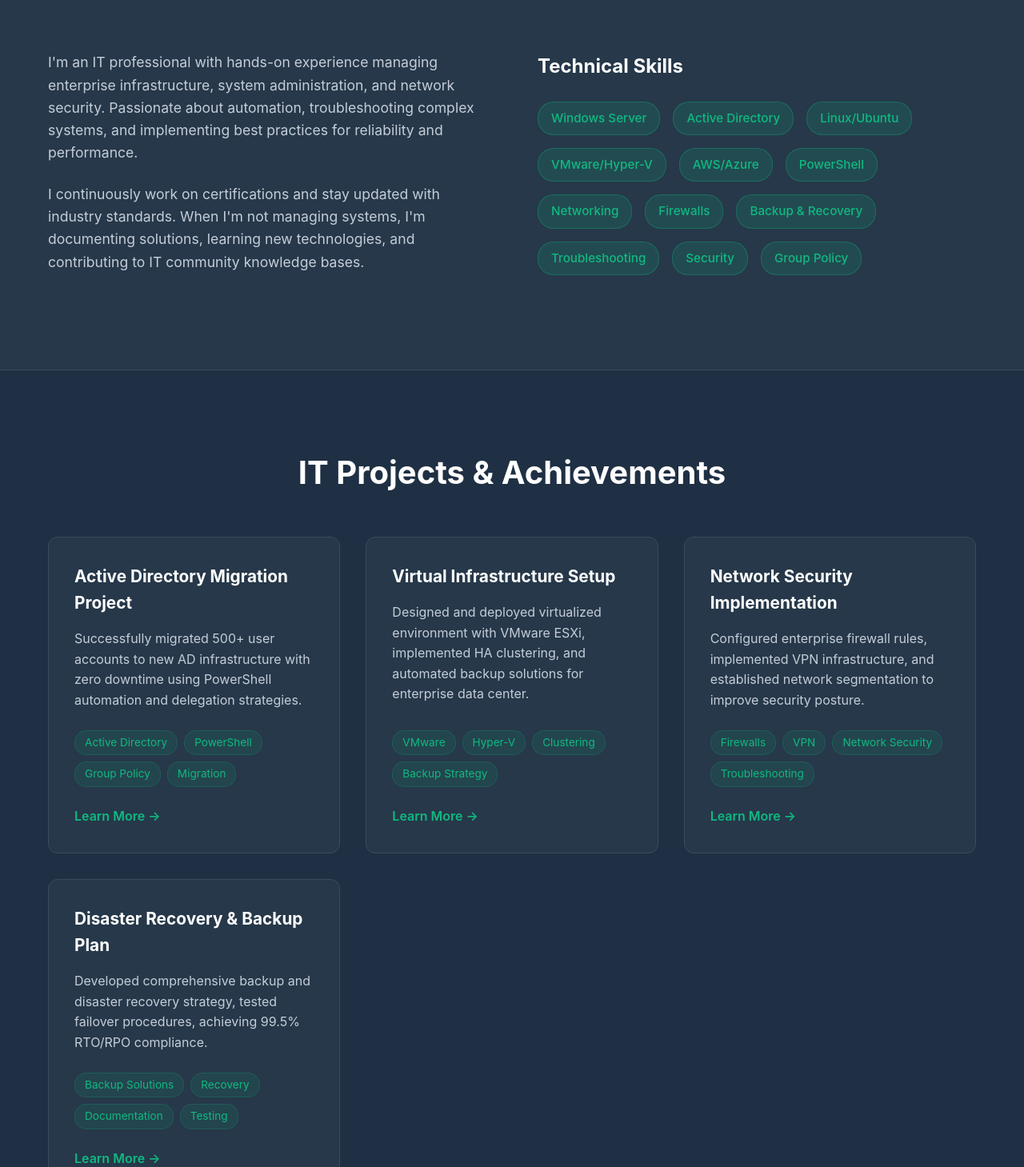
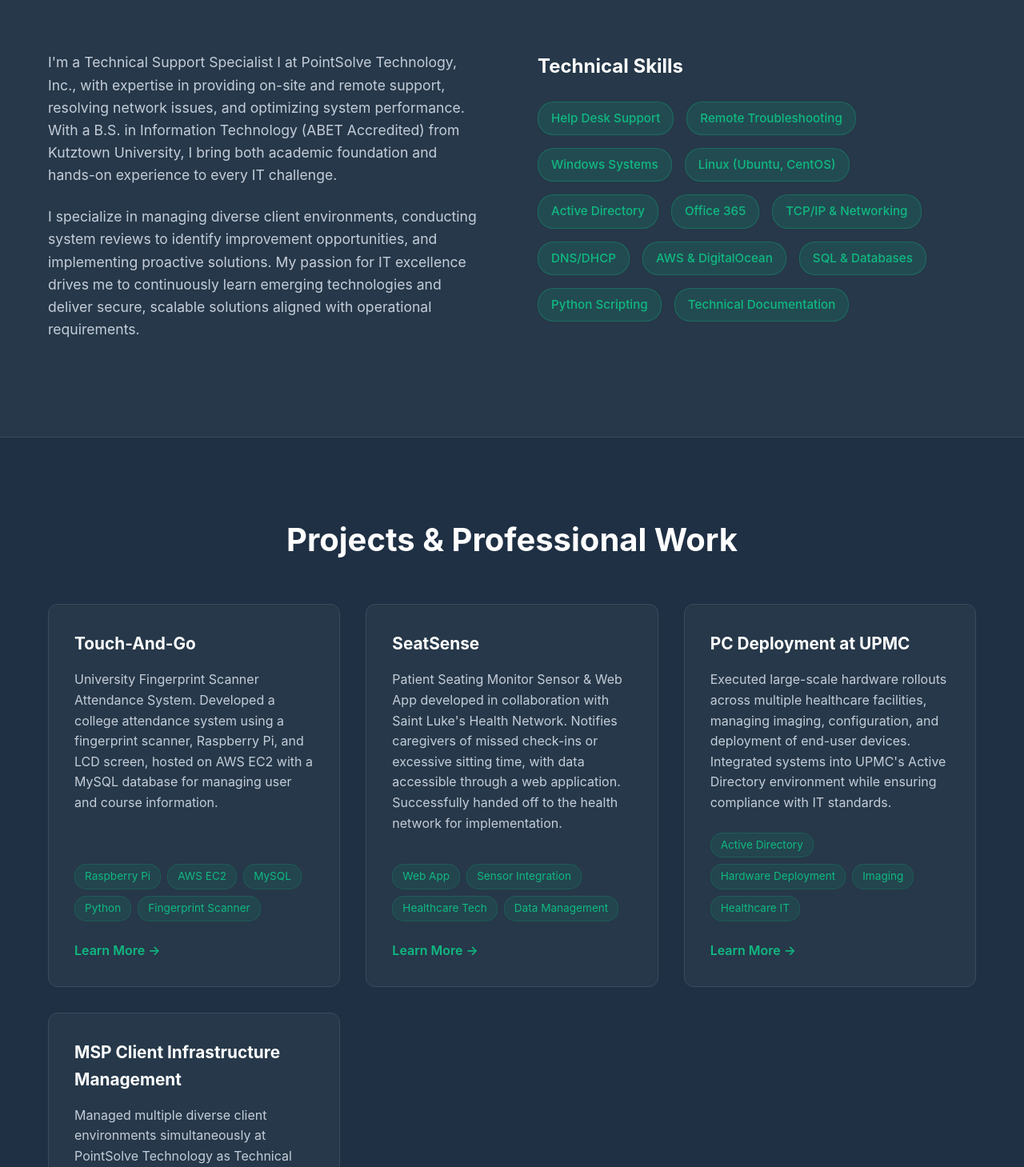
Before and after one commit to NathanShutter/portfolio-site-repo, a React (Vite) app in the folder client/: page / in a window 1280 px wide. Shown: the part 1031-2490 px from the top of the page at 80% size. Built offline with nearby package versions, Linux system fonts and the light colour scheme.

Commit message:
Personalize portfolio with Nathan's resume information and projects

```diff
--- a/client/src/components/About.jsx
+++ b/client/src/components/About.jsx
@@ -6,30 +6,31 @@ export default function About() {
         <div className="about-content">
           <div className="about-text">
             <p>
-              I'm an IT professional with hands-on experience managing enterprise infrastructure,
-              system administration, and network security. Passionate about automation, troubleshooting complex systems,
-              and implementing best practices for reliability and performance.
+              I'm a Technical Support Specialist I at PointSolve Technology, Inc., with expertise in providing on-site and remote support,
+              resolving network issues, and optimizing system performance. With a B.S. in Information Technology (ABET Accredited) from Kutztown University,
+              I bring both academic foundation and hands-on experience to every IT challenge.
             </p>
             <p>
-              I continuously work on certifications and stay updated with industry standards. When I'm not managing systems,
-              I'm documenting solutions, learning new technologies, and contributing to IT community knowledge bases.
+              I specialize in managing diverse client environments, conducting system reviews to identify improvement opportunities,
+              and implementing proactive solutions. My passion for IT excellence drives me to continuously learn emerging technologies
+              and deliver secure, scalable solutions aligned with operational requirements.
             </p>
           </div>
           <div className="skills">
             <h3>Technical Skills</h3>
             <div className="skill-tags">
-              <span>Windows Server</span>
+              <span>Help Desk Support</span>
+              <span>Remote Troubleshooting</span>
+              <span>Windows Systems</span>
+              <span>Linux (Ubuntu, CentOS)</span>
               <span>Active Directory</span>
-              <span>Linux/Ubuntu</span>
-              <span>VMware/Hyper-V</span>
-              <span>AWS/Azure</span>
-              <span>PowerShell</span>
-              <span>Networking</span>
-              <span>Firewalls</span>
-              <span>Backup & Recovery</span>
-              <span>Troubleshooting</span>
-              <span>Security</span>
-              <span>Group Policy</span>
+              <span>Office 365</span>
+              <span>TCP/IP & Networking</span>
+              <span>DNS/DHCP</span>
+              <span>AWS & DigitalOcean</span>
+              <span>SQL & Databases</span>
+              <span>Python Scripting</span>
+              <span>Technical Documentation</span>
             </div>
           </div>
         </div>
--- a/client/src/components/Footer.jsx
+++ b/client/src/components/Footer.jsx
@@ -4,8 +4,8 @@ export default function Footer() {
   return (
     <footer className="footer">
       <div className="container">
-        <p>&copy; {currentYear} IT Professional. All rights reserved.</p>
-        <p>Pursuing CompTIA Security+ | Certified in IT Support</p>
+        <p>&copy; {currentYear} Nathan Shutter. All rights reserved.</p>
+        <p>B.S. Information Technology | Technical Support Specialist</p>
       </div>
     </footer>
   )
--- a/client/src/components/Projects.jsx
+++ b/client/src/components/Projects.jsx
@@ -2,30 +2,30 @@ export default function Projects() {
   const projects = [
     {
       id: 1,
-      title: 'Active Directory Migration Project',
-      description: 'Successfully migrated 500+ user accounts to new AD infrastructure with zero downtime using PowerShell automation and delegation strategies.',
-      tech: ['Active Directory', 'PowerShell', 'Group Policy', 'Migration'],
+      title: 'Touch-And-Go',
+      description: 'University Fingerprint Scanner Attendance System. Developed a college attendance system using a fingerprint scanner, Raspberry Pi, and LCD screen, hosted on AWS EC2 with a MySQL database for managing user and course information.',
+      tech: ['Raspberry Pi', 'AWS EC2', 'MySQL', 'Python', 'Fingerprint Scanner'],
       link: '#'
     },
     {
       id: 2,
-      title: 'Virtual Infrastructure Setup',
-      description: 'Designed and deployed virtualized environment with VMware ESXi, implemented HA clustering, and automated backup solutions for enterprise data center.',
-      tech: ['VMware', 'Hyper-V', 'Clustering', 'Backup Strategy'],
+      title: 'SeatSense',
+      description: 'Patient Seating Monitor Sensor & Web App developed in collaboration with Saint Luke\'s Health Network. Notifies caregivers of missed check-ins or excessive sitting time, with data accessible through a web application. Successfully handed off to the health network for implementation.',
+      tech: ['Web App', 'Sensor Integration', 'Healthcare Tech', 'Data Management'],
       link: '#'
     },
     {
       id: 3,
-      title: 'Network Security Implementation',
-      description: 'Configured enterprise firewall rules, implemented VPN infrastructure, and established network segmentation to improve security posture.',
-      tech: ['Firewalls', 'VPN', 'Network Security', 'Troubleshooting'],
+      title: 'PC Deployment at UPMC',
+      description: 'Executed large-scale hardware rollouts across multiple healthcare facilities, managing imaging, configuration, and deployment of end-user devices. Integrated systems into UPMC\'s Active Directory environment while ensuring compliance with IT standards.',
+      tech: ['Active Directory', 'Hardware Deployment', 'Imaging', 'Healthcare IT'],
       link: '#'
     },
     {
       id: 4,
-      title: 'Disaster Recovery & Backup Plan',
-      description: 'Developed comprehensive backup and disaster recovery strategy, tested failover procedures, achieving 99.5% RTO/RPO compliance.',
-      tech: ['Backup Solutions', 'Recovery', 'Documentation', 'Testing'],
+      title: 'MSP Client Infrastructure Management',
+      description: 'Managed multiple diverse client environments simultaneously at PointSolve Technology as Technical Support Specialist. Conducted system reviews, implemented proactive measures, and maintained detailed client documentation for seamless third-party application integration.',
+      tech: ['MSP Environment', 'System Optimization', 'Client Management', 'Network Performance'],
       link: '#'
     }
   ]
@@ -33,7 +33,7 @@ export default function Projects() {
   return (
     <section id="projects" className="projects">
       <div className="container">
-        <h2>IT Projects & Achievements</h2>
+        <h2>Projects & Professional Work</h2>
         <div className="projects-grid">
           {projects.map(project => (
             <div key={project.id} className="project-card">
--- a/client/src/components/Resume.jsx
+++ b/client/src/components/Resume.jsx
@@ -6,60 +6,25 @@ export default function Resume() {
 
         <div className="resume-container">
           <div className="resume-header">
-            <h3>Your Name</h3>
-            <p className="resume-title">IT Professional & Aspiring System Administrator</p>
+            <h3>Nathan Shutter</h3>
+            <p className="resume-title">Technical Support Specialist I</p>
             <div className="resume-contact">
-              <span>📧 your.email@example.com</span>
-              <span>📱 (555) 123-4567</span>
-              <span>📍 Your City, State</span>
+              <span>📧 nateshut1@gmail.com</span>
+              <span>📱 (717) 701-9942</span>
+              <span>📍 Lebanon, PA</span>
+              <span>💼 <a href="https://www.linkedin.com/in/nathan-shutter-abc123" target="_blank" rel="noopener noreferrer" style={{color: '#10B981', textDecoration: 'none'}}>LinkedIn</a></span>
+              <span>💻 <a href="https://github.com/NathanShutter" target="_blank" rel="noopener noreferrer" style={{color: '#10B981', textDecoration: 'none'}}>GitHub</a></span>
             </div>
           </div>
 
           <div className="resume-section">
             <h4>Professional Summary</h4>
             <p>
-              Dedicated IT professional with hands-on experience in system administration, infrastructure management,
-              and IT support. Seeking to advance career as a System Administrator with focus on enterprise infrastructure,
-              network security, and automation. Strong problem-solving skills and commitment to continuous learning.
+              Technical Support Specialist I at PointSolve Technology, Inc., with expertise in providing on-site and remote support,
+              resolving network issues, and optimizing system performance. Proficient in Windows systems, Office 365, and network protocols,
+              including DNS and DHCP. B.S. in Information Technology (ABET Accredited) with proven ability to manage diverse client environments
+              and deliver secure, scalable IT solutions.
             </p>
-          </div>
-
-          <div className="resume-section">
-            <h4>Technical Skills</h4>
-            <div className="resume-skills">
-              <div className="skill-group">
-                <strong>Operating Systems:</strong>
-                <span>Windows Server 2016/2019/2022, Windows 10/11, Ubuntu, CentOS</span>
-              </div>
-              <div className="skill-group">
-                <strong>Virtualization:</strong>
-                <span>VMware vSphere, Hyper-V, VirtualBox</span>
-              </div>
-              <div className="skill-group">
-                <strong>Directory Services:</strong>
-                <span>Active Directory, Group Policy, User/Computer Management</span>
-              </div>
-              <div className="skill-group">
-                <strong>Networking:</strong>
-                <span>TCP/IP, DNS, DHCP, VPN, Firewall Configuration, Network Troubleshooting</span>
-              </div>
-              <div className="skill-group">
-                <strong>Backup & Recovery:</strong>
-                <span>Backup strategies, Disaster Recovery Planning, Data Protection</span>
-              </div>
-              <div className="skill-group">
-                <strong>Cloud Platforms:</strong>
-                <span>AWS (EC2, S3, IAM), Microsoft Azure, Office 365</span>
-              </div>
-              <div className="skill-group">
-                <strong>Scripting & Automation:</strong>
-                <span>PowerShell, Bash, Group Policy, Task Scheduler</span>
-              </div>
-              <div className="skill-group">
-                <strong>Other:</strong>
-                <span>Hardware Troubleshooting, Security Best Practices, Documentation</span>
-              </div>
-            </div>
           </div>
 
           <div className="resume-section">
@@ -67,59 +32,101 @@ export default function Resume() {
 
             <div className="experience-item">
               <div className="experience-header">
-                <h5>IT Support Technician</h5>
-                <span className="date">2023 - Present</span>
+                <h5>Technical Support Specialist I</h5>
+                <span className="date">DEC 2024 - PRESENT</span>
               </div>
-              <p className="company">Tech Solutions Inc. | Location</p>
+              <p className="company">PointSolve Technology, Inc. | Lebanon, PA</p>
               <ul className="experience-list">
-                <li>Provide technical support to 200+ end users across multiple departments</li>
-                <li>Manage user accounts, permissions, and group policies in Active Directory</li>
-                <li>Troubleshoot hardware, software, and network connectivity issues</li>
-                <li>Deploy and maintain Windows servers and workstations</li>
-                <li>Assist in backup and recovery procedures</li>
+                <li>Provide end-to-end IT support for diverse clients including on-site installations, troubleshooting, and remote help desk services within an MSP environment</li>
+                <li>Conduct system reviews to identify recurring challenges and implement proactive measures to improve network performance and reliability</li>
+                <li>Maintain detailed client documentation and ensure seamless integration of third-party business applications</li>
+                <li>Manage multiple client environments simultaneously, utilizing advanced problem-solving and communication skills</li>
+                <li>Apply knowledge of emerging technologies to deliver secure, scalable IT solutions aligned with client operational requirements</li>
               </ul>
             </div>
 
             <div className="experience-item">
               <div className="experience-header">
-                <h5>Junior IT Support Technician</h5>
-                <span className="date">2022 - 2023</span>
+                <h5>PC Deployment Technician</h5>
+                <span className="date">SEP 2024 - DEC 2024</span>
               </div>
-              <p className="company">Previous Company | Location</p>
+              <p className="company">All Lines Technology | Harrisburg, PA</p>
               <ul className="experience-list">
-                <li>Provided first-line technical support via helpdesk ticketing system</li>
-                <li>Assisted with system installations and software deployments</li>
-                <li>Maintained IT asset inventory and documentation</li>
-                <li>Supported network and infrastructure team with routine tasks</li>
+                <li>Executed large-scale hardware rollouts across multiple healthcare facilities, ensuring compliance with UPMC's IT standards</li>
+                <li>Conducted comprehensive site surveys to assess technical requirements and verify asset deployment accuracy</li>
+                <li>Managed imaging, configuration, and deployment of end-user devices, integrating into UPMC's Active Directory environment</li>
+                <li>Collaborated with cross-functional teams to optimize infrastructure and ensure secure systems integration</li>
+              </ul>
+            </div>
+
+            <div className="experience-item">
+              <div className="experience-header">
+                <h5>Help Desk Analyst</h5>
+                <span className="date">JAN 2022 - MAY 2024</span>
+              </div>
+              <p className="company">Kutztown University | Kutztown, PA</p>
+              <ul className="experience-list">
+                <li>Collaborated with senior leadership to provide regular IT service performance updates</li>
+                <li>Addressed client inquiries via phone, email, and ticketing systems, resolving technical issues promptly</li>
+                <li>Specialized in remote network troubleshooting and on-site technical support for classrooms</li>
+                <li>Directed service calls and tickets to appropriate teams, improving response times and user satisfaction</li>
               </ul>
             </div>
           </div>
 
           <div className="resume-section">
-            <h4>Certifications & Education</h4>
+            <h4>Technical Skills</h4>
+            <div className="resume-skills">
+              <div className="skill-group">
+                <strong>IT Support:</strong>
+                <span>Help Desk Support, Remote Troubleshooting, Technical Documentation, On-site Support</span>
+              </div>
+              <div className="skill-group">
+                <strong>Operating Systems:</strong>
+                <span>Windows (Systems & Workstations), Linux (Ubuntu, CentOS, Kali)</span>
+              </div>
+              <div className="skill-group">
+                <strong>Networking:</strong>
+                <span>TCP/IP, DNS, DHCP, Wireshark, Network Troubleshooting</span>
+              </div>
+              <div className="skill-group">
+                <strong>Cloud & Infrastructure:</strong>
+                <span>AWS, DigitalOcean, Active Directory, Office 365</span>
+              </div>
+              <div className="skill-group">
+                <strong>Database Management:</strong>
+                <span>SQL, MySQL, MariaDB, PostgreSQL</span>
+              </div>
+              <div className="skill-group">
+                <strong>Scripting & Development:</strong>
+                <span>Python, Bash Scripting</span>
+              </div>
+              <div className="skill-group">
+                <strong>Soft Skills:</strong>
+                <span>Problem-Solving, Communication, Collaboration, Documentation, Adaptability</span>
+              </div>
+            </div>
+          </div>
+
+          <div className="resume-section">
+            <h4>Education</h4>
             <div className="resume-certs">
               <div className="cert-item">
-                <strong>CompTIA A+</strong> - <em>In Progress / Completed</em>
+                <strong>B.S. Information Technology (ABET Accredited)</strong> - Kutztown University of Pennsylvania (MAY 2024)
               </div>
               <div className="cert-item">
-                <strong>CompTIA Network+</strong> - <em>Target: 2026</em>
+                <strong>Relevant Coursework:</strong> Computer Networks, Advanced Information Security, Unix: Scripting and Administration, Computing Systems Integration, Data Mining & Analytics, Software Engineering
               </div>
               <div className="cert-item">
-                <strong>CompTIA Security+</strong> - <em>Target: 2026</em>
-              </div>
-              <div className="cert-item">
-                <strong>Microsoft Certified: Azure Fundamentals (AZ-900)</strong> - <em>Optional</em>
-              </div>
-              <div className="cert-item">
-                <strong>Bachelor's Degree in Information Technology</strong> - <em>University Name</em>
+                <strong>Involvement:</strong> Men's Club Soccer Secretary
               </div>
             </div>
           </div>
         </div>
 
         <div className="resume-actions">
-          <a href="/resume.pdf" download className="resume-btn">📥 Download Resume (PDF)</a>
-          <a href="mailto:your.email@example.com" className="resume-btn secondary">📧 Email Me</a>
+          <a href="mailto:nateshut1@gmail.com" className="resume-btn">📧 Email Me</a>
+          <a href="https://github.com/NathanShutter" target="_blank" rel="noopener noreferrer" className="resume-btn">💻 GitHub</a>
         </div>
       </div>
     </section>
```
Also changed, not shown: client/src/components/Contact.jsx (+5 -5 lines), client/src/components/Hero.jsx (+4 -4 lines).
